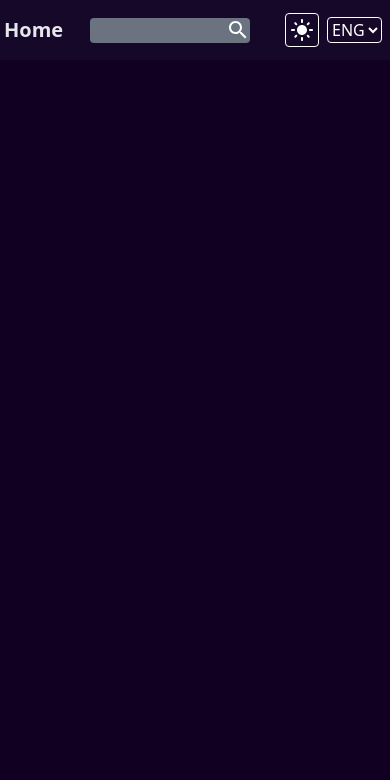
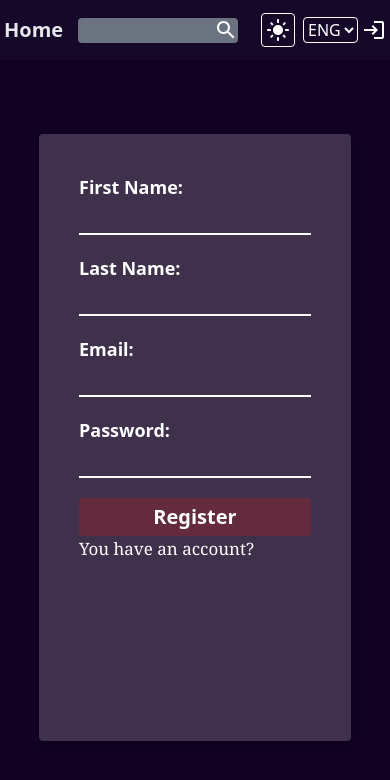
Before and after one commit to farmix2003/course-project, a React (Vite) app in the folder front/: page /register in a window 390 px wide. Before the commit this address had no page. Shown: the top 780 px of the page. Built offline with nearby package versions, Linux system fonts and the light colour scheme.

Commit message:
Login, Registration Form and Responsive

```diff
--- a/front/src/App.jsx
+++ b/front/src/App.jsx
@@ -2,10 +2,12 @@ import { Routes, Route } from "react-router-dom";
 import Navbar from "./components/Navbar";
 import Home from "./components/Home";
 import { useEffect, useState } from "react";
+import Login from "./components/Login";
+import Register from "./components/Register";
 
 function App() {
   const [theme, setTheme] = useState("light");
-
+  const [isLoggedIn, setIsLoggedIn] = useState(false);
   useEffect(() => {
     if (theme === "light") {
       document.documentElement.classList.add("dark");
@@ -20,9 +22,16 @@ function App() {
   };
   return (
     <div className="dark:bg-[#110022] h-screen w-screen">
-      <Navbar handleThemeChange={handleThemeChange} theme={theme} />
+      <Navbar
+        handleThemeChange={handleThemeChange}
+        theme={theme}
+        isLoggedIn={isLoggedIn}
+      />
       <Routes>
         <Route path="/" element={<Home />} />
+        <Route path="/home" element={<Home />} />
+        <Route path="/login" element={<Login />} />
+        <Route path="/register" element={<Register />} />
       </Routes>
     </div>
   );
--- /dev/null
+++ b/front/src/components/Login.jsx
@@ -0,0 +1,46 @@
+import { useNavigate } from "react-router-dom";
+
+const Login = () => {
+  const navigate = useNavigate();
+  return (
+    <div className="flex justify-center items-center h-[80%]">
+      <form className=" w-[85%] md:w-[40%] h-[60%] flex flex-col bg-[#A0AECD] dark:bg-gray-100/20 p-10 rounded shadow-md">
+        <label
+          htmlFor="email"
+          className="dark:text-white font-semibold text-[20px]"
+        >
+          Email:
+        </label>
+        <input
+          type="email"
+          className="outline-none  p-1 bg-transparent border-b-2 border-black dark:border-white"
+        />
+        <label
+          htmlFor="password"
+          className="font-semibold dark:text-white text-[20px] mt-5"
+        >
+          Password:
+        </label>
+        <input
+          type="password"
+          className="outline-none  p-1 bg-transparent border-b-2 text-black border-black dark:border-white"
+        />
+        <button
+          type="submit"
+          className="w-full mt-5 bg-gray-50/30 dark:bg-red-700/30 rounded p-1 dark:text-white font-semibold text-[20px]"
+        >
+          Login
+        </button>
+        <span
+          onClick={() => navigate("/register")}
+          className="text-[17px] font-serif dark:text-white cursor-pointer"
+        >
+          You do not have an account?
+        </span>
+      </form>
+    </div>
+  );
+};
+
+export default Login;
+Login;
--- a/front/src/components/Navbar.jsx
+++ b/front/src/components/Navbar.jsx
@@ -1,10 +1,10 @@
 /* eslint-disable react/prop-types */
 
-import { DarkMode, LightMode } from "@mui/icons-material";
+import { DarkMode, LightMode, Login, Logout } from "@mui/icons-material";
 import SearchBar from "./SearchBar";
-const Navbar = ({ handleThemeChange, theme }) => {
+const Navbar = ({ handleThemeChange, theme, isLoggedIn }) => {
   return (
-    <div className="h-[60px] w-screen p-1 md:p-5 bg-blue-500 flex border-white justify-between items-center dark:bg-gray-600/10 dark:text-white">
+    <div className="h-[60px] w-screen p-1 md:p-5 bg-[#A0AECD] flex border-white justify-between items-center dark:bg-gray-600/10 dark:text-white">
       <div>
         <h1 className=" text-xl md:text-3xl font-bold  dark:text-gray-200 ">
           Home
@@ -14,7 +14,11 @@ const Navbar = ({ handleThemeChange, theme }) => {
       <SearchBar />
 
       <div className="flex justify-between items-center">
-        <button className="hidden md:flex text-white">Admin</button>
+        {isLoggedIn && (
+          <button className="hidden md:flex dark:text-white font-semibold">
+            Admin
+          </button>
+        )}
         <button
           className="border rounded text-[12px] md:text-[18px] border-black dark:text-white dark:border-white ml-2 mr-2 md:ml-4 md:mr-7 p-1 text-[#110022] "
           onClick={handleThemeChange}
@@ -22,9 +26,10 @@ const Navbar = ({ handleThemeChange, theme }) => {
           {theme === "light" ? <LightMode /> : <DarkMode />}
         </button>
         <select className="bg-transparent mr-1 md:mr-5 dark:border-white border border-black outline-none rounded">
-          <option className="text-black">ENG</option>
-          <option className="text-black">UZB</option>
+          <option className="text-black text-[10px]">ENG</option>
+          <option className="text-black text-[10px]">UZB</option>
         </select>
+        {isLoggedIn ? <Logout sx={{ cursor: "pointer" }} /> : <Login />}
       </div>
     </div>
   );
--- /dev/null
+++ b/front/src/components/Register.jsx
@@ -0,0 +1,66 @@
+import { useNavigate } from "react-router-dom";
+
+const Login = () => {
+  const navigate = useNavigate();
+  return (
+    <div className="flex justify-center items-center h-[80%] mt-10">
+      <form className="w-[80%] md:w-[40%] h-[90%] flex flex-col bg-[#A0AECD] dark:bg-gray-100/20 p-10 rounded shadow-md">
+        <label
+          htmlFor="email"
+          className="dark:text-white font-semibold text-[18px] "
+        >
+          First Name:
+        </label>
+        <input
+          type="text"
+          className="outline-none dark:text-white p-1 bg-transparent border-b-2 border-black dark:border-white"
+        />
+        <label
+          htmlFor="email"
+          className="dark:text-white font-semibold text-[18px] mt-5"
+        >
+          Last Name:
+        </label>
+        <input
+          type="text"
+          className="outline-none dark:text-white p-1 bg-transparent border-b-2 border-black dark:border-white"
+        />
+        <label
+          htmlFor="email"
+          className="dark:text-white font-semibold text-[18px] mt-5"
+        >
+          Email:
+        </label>
+        <input
+          type="email"
+          className="outline-none dark:text-white  p-1 bg-transparent border-b-2 border-black dark:border-white"
+        />
+        <label
+          htmlFor="password"
+          className="font-semibold dark:text-white text-[18px] mt-5"
+        >
+          Password:
+        </label>
+        <input
+          type="password"
+          className="outline-none dark:text-white p-1 bg-transparent border-b-2 text-black border-black dark:border-white"
+        />
+        <button
+          type="submit"
+          className="w-full mt-5 bg-gray-50/30 dark:bg-red-700/30 rounded p-1 dark:text-white font-semibold text-[20px]"
+        >
+          Register
+        </button>
+        <span
+          onClick={() => navigate("/login")}
+          className="text-[17px] font-serif dark:text-white cursor-pointer"
+        >
+          You have an account?
+        </span>
+      </form>
+    </div>
+  );
+};
+
+export default Login;
+Login;
```
